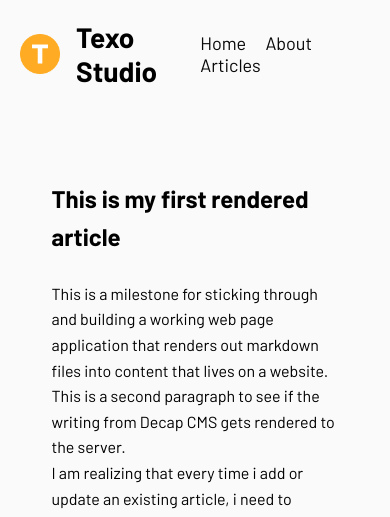
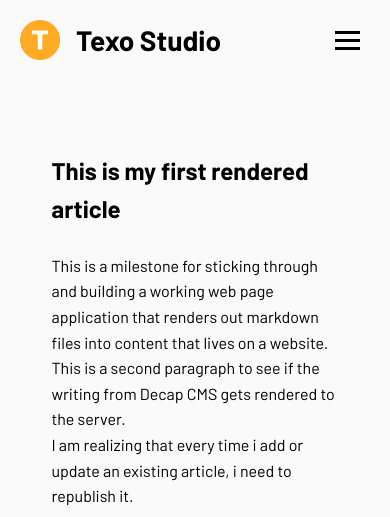
Before and after one commit to ryansaballa/texostudio, an Eleventy site: page article/this-is-my-first-rendered-article.md in a window 390 px wide. Shown: the top 517 px of the page. Built offline with nearby package versions, Linux system fonts and the light colour scheme; Eleventy itself is replaced by a stand-in of ours; files that its build step writes are made by us from their sources.

Commit message:
added toggle on menu hamburger icon

```diff
--- a/_includes/partials/header.njk
+++ b/_includes/partials/header.njk
@@ -4,6 +4,12 @@
         <img class="logo" src="/images/texo-icon.png">
          <h1>Texo Studio</h1>
     </div>
+    <!-- Hamburger menu -->
+    <button class="menu-toggle" aria-label="Toggle Menu" aria-expanded="false">
+        <span class="hamburger"></span>
+    </button>
+
+
     <!-- Site Navigation -->
      <nav>
         <ul>
--- a/css/style.css
+++ b/css/style.css
@@ -41,6 +41,7 @@ h2 {
     width: 100%;
     margin: 0 auto;
     padding: 1.25em 1.25em;
+    align-items: center;
     justify-content: space-between;
     background-color: #FAFAFA;
 }
@@ -60,7 +61,16 @@ h2 {
 
 nav {
     display: flex;
+    display: none;
+}
+
+nav.show {
+    flex-direction: column;
     align-items: center;
+
+    position: absolute;
+    width: 100vw;
+    background: white;
 }
 
 nav a {
@@ -78,6 +88,47 @@ ul li {
     margin: 0 0.5em;
 }
 
+/* Hamburger Button */
+.menu-toggle {
+    background: none;
+    border: none;
+    display: inline-block;
+    cursor: pointer;
+    padding: 10px;
+    z-index: 999;
+}
+
+/* Hamburger Icon */
+.hamburger {
+  width: 25px;
+  height: 3px;
+  background-color: #333;
+  display: block;
+  position: relative;
+  transition: all 0.3s ease-in-out;
+}
+
+.menu-toggle .hamburger,
+.menu-toggle .hamburger::before,
+.menu-toggle .hamburger::after {
+    content: "";
+    display: block;
+    height: 3px;
+    width: 25px;
+    background-color: black;
+    transition: all 0.3s ease;
+    position: relative;
+}
+
+.menu-toggle .hamburger::before {
+    position: absolute;
+    top: -8px;
+}
+
+.menu-toggle .hamburger::after {
+    position: absolute;
+    top: 8px;
+}
 
 
 /* homepage grid templates layout */
@@ -265,6 +316,15 @@ footer {
  /* homepage - media query tablet layout */
 
 @media(min-width: 768px) {
+    /* hamburger menu */
+    .menu-toggle {
+        display: none;
+    }
+    nav {
+        display: inline;
+    }
+
+
     /* home page */
     .container {
         margin-top: 2em;
@@ -316,6 +376,7 @@ footer {
 }
 }
 
+
 /* Indidivual Article Entry Layout */
 
 .article {
```
Also changed, not shown: js/main.js (+8 -0 lines), 2 other files.
